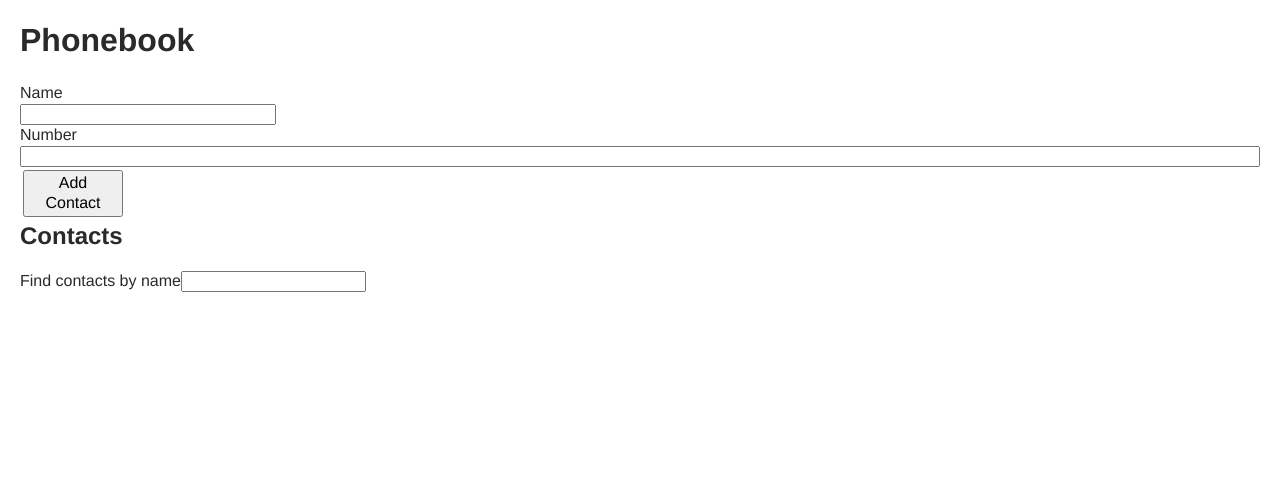
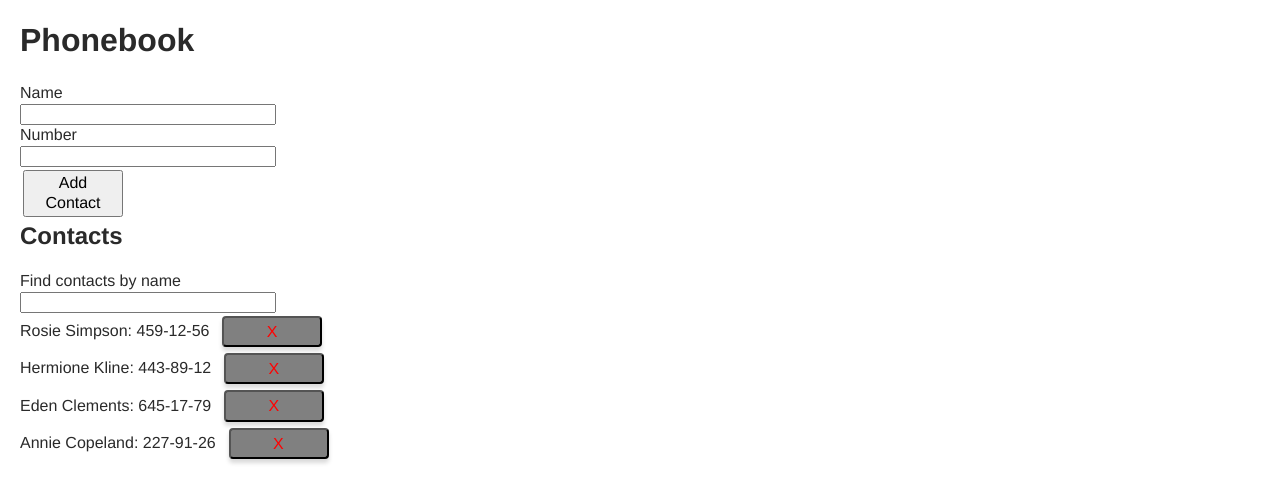
Before and after one commit to Valerii219/test-react-2, a React (Create React App) app: page / in a window 1280 px wide. Shown: the top 502 px of the page. Built offline with nearby package versions, Linux system fonts and the light colour scheme.

Commit message:
save all changes

```diff
--- a/src/components/App.jsx
+++ b/src/components/App.jsx
@@ -2,11 +2,15 @@
 import ContactForm from './SecondTask/ContactForm/ContactForm';
 
 import Filter from './SecondTask/Filter/Filter';
-import ContactListItem from './SecondTask/ContactcListItem/ContactsListItem';
-
+import ContactList from './SecondTask/ContactList/ContactsList';
 export class App extends Component {
   state = {
-    contacts: [],
+    contacts: [
+      {id: 'id-1', name: 'Rosie Simpson', number: '459-12-56'},
+      {id: 'id-2', name: 'Hermione Kline', number: '443-89-12'},
+      {id: 'id-3', name: 'Eden Clements', number: '645-17-79'},
+      {id: 'id-4', name: 'Annie Copeland', number: '227-91-26'},
+    ],
     filter: '',
   };
 
@@ -26,6 +30,12 @@
     }));
   };
 
+  deleteContact = idContact => {
+    this.setState(prevState => ({
+      contacts: prevState.contacts.filter(contact => contact.id !== idContact),
+    }));
+  };
+
   changeFilter = e => {
     this.setState({ filter: e.currentTarget.value });
   };
@@ -42,7 +52,10 @@
         <ContactForm addContact={this.addContact} />
         <h2>Contacts</h2>
         <Filter filter={filter} changeFilter={this.changeFilter} />
-        <ContactListItem contacts={visibleContacts} />
+        <ContactList
+          contacts={visibleContacts}
+          deleteContact={this.deleteContact}
+        />
       </>
     );
   }
--- a/src/components/SecondTask/ContactForm/ContactForm.jsx
+++ b/src/components/SecondTask/ContactForm/ContactForm.jsx
@@ -6,7 +6,7 @@
   state = {
     name: '',
     number: '',
-  }
+  };
   changeInput = e => {
     const { name, value } = e.currentTarget;
     this.setState({ [name]: value });
@@ -14,25 +14,22 @@
   onSubmit = e => {
     e.preventDefault();
     const { name, number } = this.state;
-    if(name === "" || number === ""){return
+    if (name === '' || number === '') {
+      return;
     }
     const newContact = {
       id: nanoid(),
       name,
       number,
     };
-    this.setState((prevState) => {
-      return{newContact,
-        name:'',
-        number:''
-      }
-
-    })
-    this.props.addContact(newContact)
-}
+    this.setState(prevState => {
+      return { newContact, name: '', number: '' };
+    });
+    this.props.addContact(newContact);
+  };
 
   render() {
-    const { name, number, } = this.state;
+    const { name, number } = this.state;
     return (
       <>
         <form onSubmit={this.onSubmit}>
@@ -44,30 +41,28 @@
               name="name"
               value={name}
               onChange={this.changeInput}
-              pattern="^[a-zA-Zа-яА-Я]+(([' -][a-zA-Zа-яА-Я ])?[a-zA-Zа-яА-Я]*)*$"
+              pattern="^[a-zA-Zа-яА-Я]+(([' \-][a-zA-Zа-яА-Я ])?[a-zA-Zа-яА-Я]*)*$"
               title="Name may contain only letters, apostrophe, dash and spaces. For example Adrian, Jacob Mercer, Charles de Batz de Castelmore d'Artagnan."
               required
             />
-            <label  className={css.label}>Number
+            <label className={css.label}>
+              Number
               <input
+                className={css.input}
                 type="tel"
                 name="number"
                 onChange={this.changeInput}
                 value={number}
-              pattern="\+?\d{1,4}?[-.\s]?\(?\d{1,3}?\)?[-.\s]?\d{1,4}[-.\s]?\d{1,4}[-.\s]?\d{1,9}"
+                pattern="\+?\d{1,4}?[ .\-\s]?\(?\d{1,3}?\)?[ .\-\s]?\d{1,4}[ .\-\s]?\d{1,4}[ .\-\s]?\d{1,9}"
                 title="Phone number must be digits and can contain spaces, dashes, parentheses and can start with +"
                 required
               />
             </label>
-
-            <button >
-              Add Contact
-            </button>
+            <button>Add Contact</button>
           </label>
         </form>
       </>
     );
-
   }
 }
 
--- /dev/null
+++ b/src/components/SecondTask/ContactList/ContactsList.jsx
@@ -0,0 +1,15 @@
+import ContactListItem from "../ContactcListItem/ContactsListItem";
+
+const ContactList = ({contacts, deleteContact}) => {
+    return (
+      <>
+       <ul>
+            {contacts.map((contact)=> (
+                <ContactListItem key={contact.id} contact={contact} deleteCont={deleteContact} />
+            ))}
+          </ul>
+      </>
+    );
+  };
+
+  export default ContactList;
--- /dev/null
+++ b/src/components/SecondTask/ContactcListItem/ContactListItem.module.css
@@ -0,0 +1,19 @@
+.btn{
+    min-width: 10px;
+    letter-spacing: 0.04em;
+    color: red;
+    font-size: 16px;
+    line-height: 1.2;
+    background-color: grey;
+    box-shadow: 0px 4px 4px rgba(0, 0, 0, 0.15);
+    border-radius: 4px;
+padding: 4px;
+    /* transition: backround-color var(--time-cubic), color var(--time-cubic); */
+}
+
+.itemDiv{
+    display: flex;
+    gap: 10px;
+    /* justify-content: center; */
+    align-items: center;
+}
--- a/src/components/SecondTask/ContactcListItem/ContactsListItem.jsx
+++ b/src/components/SecondTask/ContactcListItem/ContactsListItem.jsx
@@ -1,13 +1,16 @@
-const ContactListItem = ({contacts}) => {
-    return (
-      <>
-       <ul>
-            {contacts.map(({id, name, number})=> (
-              <li key={id}>{name}:{number }</li>
-            ))}
-          </ul>
-      </>
-    );
-  };
+import css from './ContactListItem.module.css'
+const ContactListItem = ({ contact, deleteCont }) => {
+  return (
+    <>
+      <div className={css.itemDiv}>
+      <li className={css.item}>
+        {contact.name}: {contact.number}
 
-  export default ContactListItem;
+      </li>
+      <button type="button" className={css.btn } onClick={()=>deleteCont(contact.id)}>X</button>
+      </div>
+
+    </>
+  );
+};
+export default ContactListItem;
--- a/src/components/SecondTask/Filter/Filter.jsx
+++ b/src/components/SecondTask/Filter/Filter.jsx
@@ -1,10 +1,17 @@
-const Filter = ({filter, changeFilter}) => {
+import css from './Filter.module.css';
+const Filter = ({ filter, changeFilter }) => {
   return (
     <>
-        <label htmlFor=""> Find contacts by name
-        <input type="text" value={filter} onChange={changeFilter}/>
-          </label>
-
+      <label className={css.label}>
+        {' '}
+        Find contacts by name
+        <input
+          className={css.input}
+          type="text"
+          value={filter}
+          onChange={changeFilter}
+        />
+      </label>
     </>
   );
 };
--- /dev/null
+++ b/src/components/SecondTask/Filter/Filter.module.css
@@ -0,0 +1,8 @@
+.label {
+  display: flex;
+  flex-direction: column;
+}
+
+.input {
+  width: 20%;
+}
```
Lines whose indentation alone changed are shown as unchanged.
